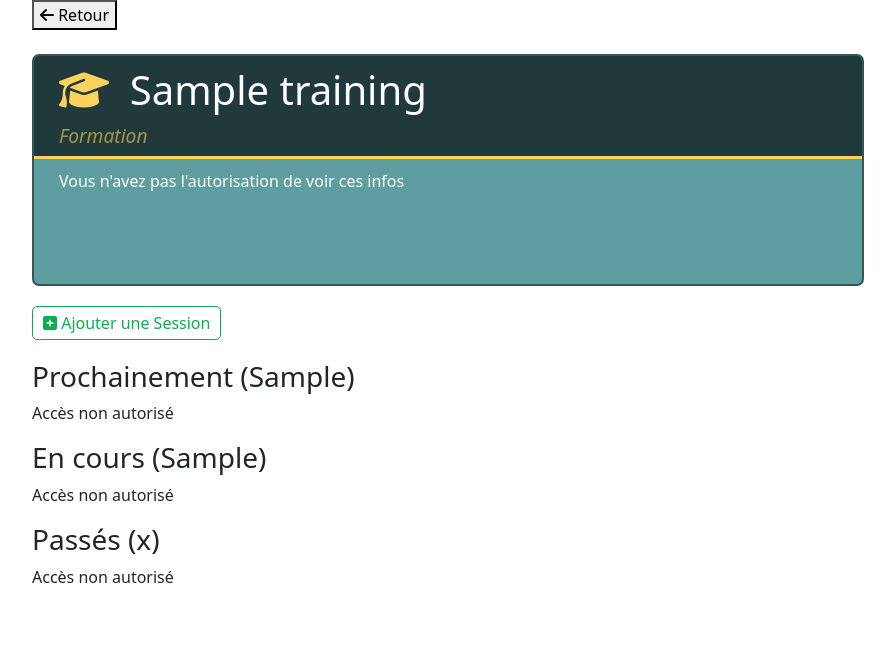
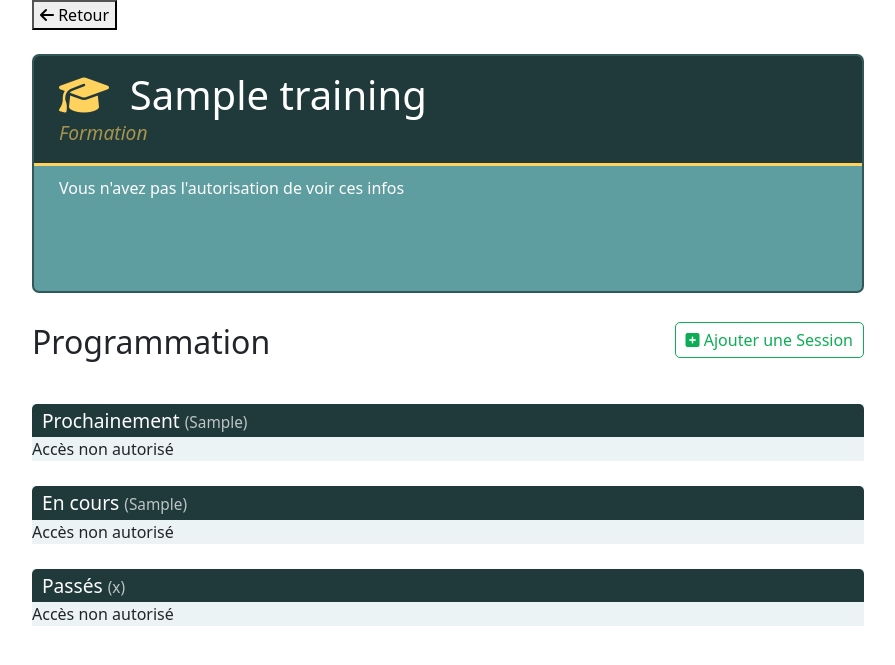
Before and after one commit to baku67/ELAN_Symfony_Sessions, a Symfony app: template templates/training/trainingDetail.html.twig in a window 1280 px wide. Shown: the top 665 px of the page, without its empty margins (192-1087 px from the left). Run offline with Twig, Linux system fonts and the light colour scheme; the template is opened without the code that fills it: most values are stand-ins (such as "Sample title", 1, 10 or a date in 2020); some libraries are stand-ins or nearby versions.

Commit message:
Front SessionsSubTables /training + /Trainee + /Trainer & counts()

```diff
--- a/Annexes/Shedule.txt
+++ b/Annexes/Shedule.txt
@@ -1,4 +1,8 @@
+Si session cloturée (dates passées), Préciser dans le status, et verrouillage des inscriptions et desinscription, et modules (pour l'instant juste le raccourcis unsubscribe grisé et désactivé)
+
 Dans listes sessions (à venir, en cours, temrinées): sous-section par session.training (le titre formation imortant car session sous forme "session01" etc )
+
+TrainingDetail: dans infos: nbr total d'inscrits (en cours et totaux)
 
 Ajouter fil d'ariane comme cinéma
 
--- a/public/css/style.css
+++ b/public/css/style.css
@@ -523,6 +523,7 @@ h1 a:hover {
 
 .detailCardTitle {
     margin-bottom: 0;
+    padding-top: 5px;
 }
 
 .subtitle {
@@ -581,3 +582,22 @@ h1 a:hover {
     color: rgb(32, 57, 58);
     font-weight: bold;
 }
+
+.sessionTableTitle {
+    background-color: rgb(32, 57, 58);
+    color: white;
+    padding: 5px 10px;
+    border-top-left-radius: 5px;
+    border-top-right-radius: 5px;
+    margin-bottom: 0;
+    font-size: 1.2em;
+}
+
+.sessionTableContainer {
+    background-color: rgb(95 158 160 / 12%);
+}
+
+.sessionTableTitleCount {
+    font-size: 80%;
+    opacity: 0.7;
+}
--- a/templates/session/sessionDetail.html.twig
+++ b/templates/session/sessionDetail.html.twig
@@ -13,8 +13,8 @@
     <div class="headerDetail">
 
         <div class="headerHeaderDetail">
-            <h1><i class="fa-solid fa-calendar-days"></i> &nbsp;{{ session }}</h1>
-            <span class="subtitle">Session de formation</span>
+            <h1 class="detailCardTitle"><i class="fa-solid fa-calendar-days"></i> &nbsp;{{ session }}</h1>
+            <p class="subtitle">Session de formation</p>
         </div>
 
         <div class="contentHeaderDetail">
--- a/templates/training/trainingDetail.html.twig
+++ b/templates/training/trainingDetail.html.twig
@@ -14,8 +14,8 @@
 
 
         <div class="headerHeaderDetail">
-            <h1><i class="fa-solid fa-graduation-cap"></i> &nbsp;{{ training.title }}</h1>
-            <span class="subtitle">Formation</span>
+            <h1 class="detailCardTitle"><i class="fa-solid fa-graduation-cap"></i> &nbsp;{{ training.title }}</h1>
+            <p class="subtitle">Formation</p>
         </div>
 
         <div class="contentHeaderDetail">
@@ -51,11 +51,15 @@
     </div>
 
 
-
-    <a class="listAddButton" href="{{ path('app_addSession', { 'idTraining': training.id }) }}"><i class="fa-solid fa-square-plus"></i> Ajouter une Session</a>
+    <div style="display:inline-flex; width:100%; justify-content:space-between;">
+        <span style="font-weight:500; font-size:2em;">Programmation</span>
+        <a class="listAddButton" style="position:relative; top:4px;" href="{{ path('app_addSession', { 'idTraining': training.id }) }}"><i class="fa-solid fa-square-plus"></i> Ajouter une Session</a>
+    </div>
 
 
-    <h3 style="margin-top: 25px;">Prochainement ({{ nbrIncomingSessions }})</h3>
+    <div class="sessionTableContainer">
+
+        <h3 class="sessionTableTitle" style="margin-top: 25px;">Prochainement <span class="sessionTableTitleCount">({{ nbrIncomingSessions }})</span></h3>
 
         {% if app.user %}
             <table id="sessionsTable" class="display">
@@ -100,8 +104,13 @@
             <p>Accès non autorisé<p>
         {% endif %}
 
+    </div>
 
-    <h3>En cours ({{ nbrOngoingSessions }})</h3>
+
+
+    <div class="sessionTableContainer">
+
+        <h3 class="sessionTableTitle" style="margin-top: 25px;">En cours <span class="sessionTableTitleCount">({{ nbrOngoingSessions }})</span></h3>
 
             {% if app.user %}
                 <table id="sessionsTable2" class="display">
@@ -146,11 +155,14 @@
                 <p>Accès non autorisé<p>
             {% endif %}
 
+    </div>
 
 
 
 
-    <h3>Passés ({{ nbrPassedSessions }})</h3>
+    <div class="sessionTableContainer">
+
+        <h3 class="sessionTableTitle" style="margin-top: 25px;">Passés <span class="sessionTableTitleCount">({{ nbrPassedSessions }})</span></h3>
 
             {# {% for passedSession in passedSessions %}
                 {{ dump(passedSession) }}
@@ -195,6 +207,12 @@
                     </tbody>
                 </table>
 
+            {% else %}
+                    <p>Accès non autorisé<p>
+            {% endif %}
+
+    </div>
+
 
         <script>
             let table = new DataTable('#sessionsTable', {
@@ -227,10 +245,6 @@
 
         </script>
 
-        {% else %}
-                <p>Accès non autorisé<p>
-        {% endif %}
-
 
         <script>
         // Rend les <tr> clickables, redirection vers sessionDetail (mais passe par la route et non le nom de la route)
```
Also changed, not shown: src/Controller/TraineeController.php (+8 -1 lines), src/Controller/TrainerController.php (+8 -1 lines), templates/trainee/traineeDetail.html.twig (+14 -7 lines), templates/trainer/trainerDetail.html.twig (+13 -19 lines). Lines whose indentation alone changed are shown as unchanged.
